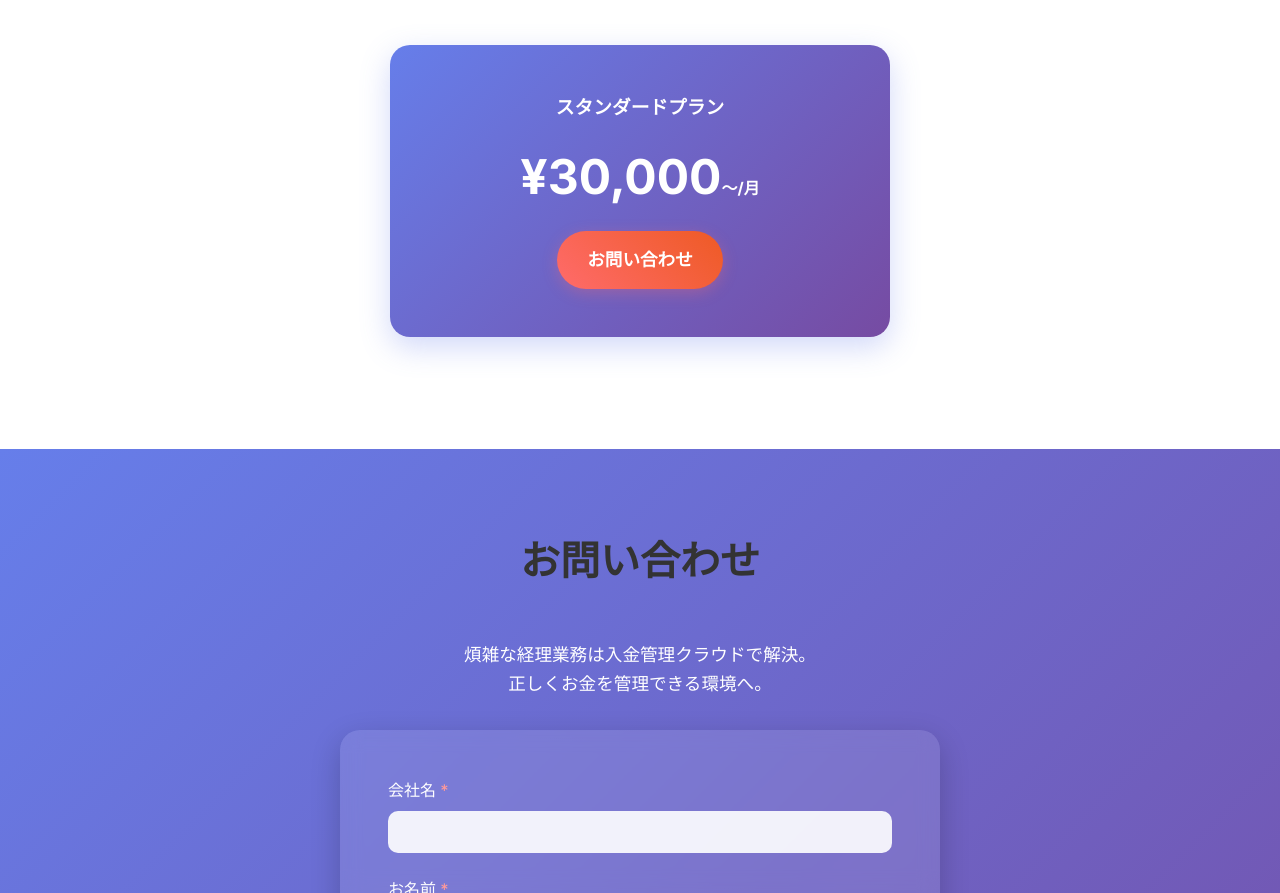
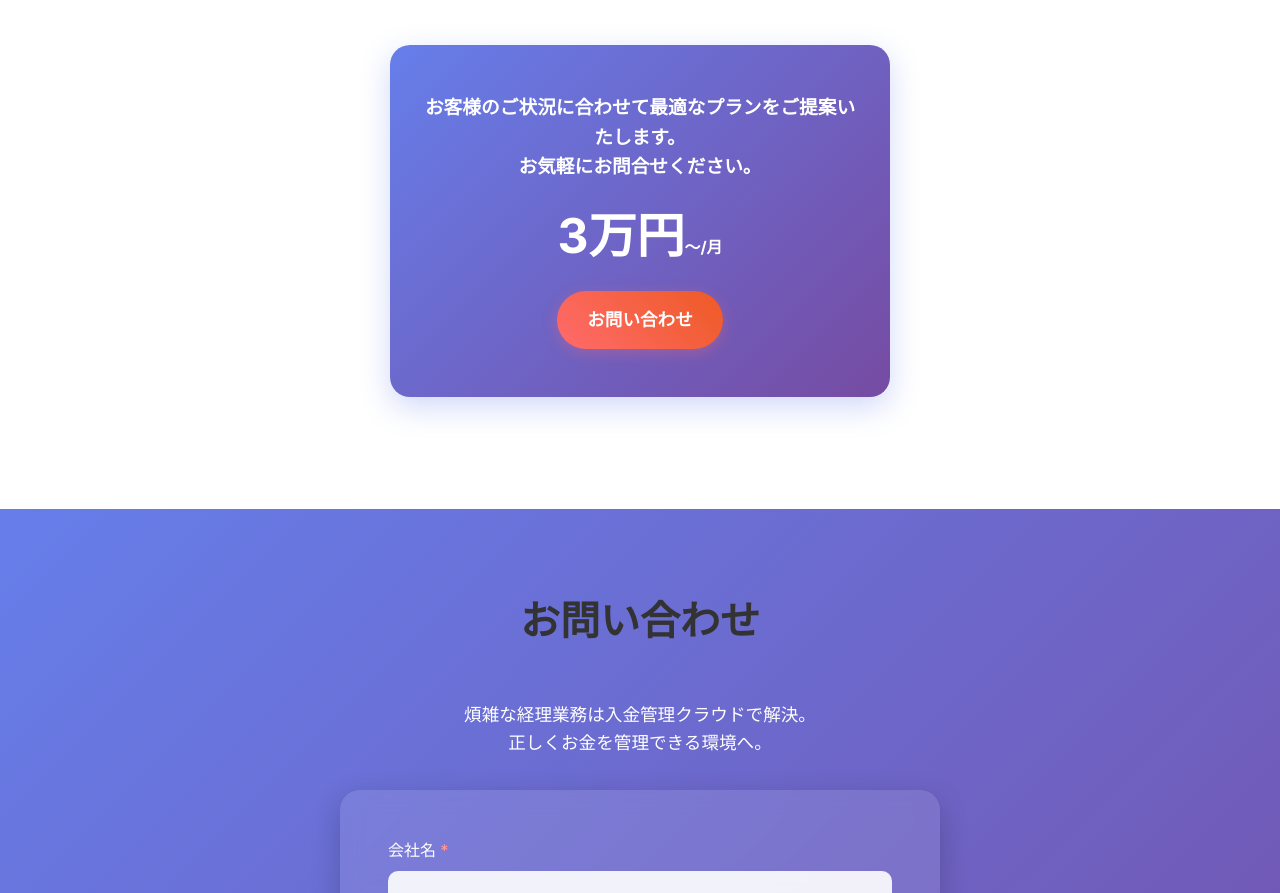
Before and after one commit to yaaaaaaama/cash-management, a plain HTML site: page index.html in a window 1280 px wide. Shown: the part 2074-2967 px from the top of the page. Drawn offline with Linux system fonts and the light colour scheme.

Commit message:
Update index.html

```diff
--- a/index.html
+++ b/index.html
@@ -525,8 +525,10 @@
         <div class="container">
             <h2 class="section-title">料金体系</h2>
             <div class="pricing-card">
-                <h3>スタンダードプラン</h3>
-                <div class="price">¥30,000<span style="font-size: 1rem;">〜/月</span></div>
+                <h3>お客様のご状況に合わせて最適なプランをご提案いたします。</br>
+                    お気軽にお問合せください。
+                </h3>
+                <div class="price">3万円<span style="font-size: 1rem;">〜/月</span></div>
                 <a href="#contact" class="cta-button">お問い合わせ</a>
             </div>
         </div>
@@ -546,7 +548,7 @@
                 <div id="success-message" class="message success-message">
                     <i class="fas fa-check-circle"></i>
                     お問い合わせありがとうございます！<br>
-                    担当者より3営業日以内にご連絡いたします。
+                    担当者より2営業日以内にご連絡いたします。
                 </div>
 
                 <!-- Error Message -->
```
